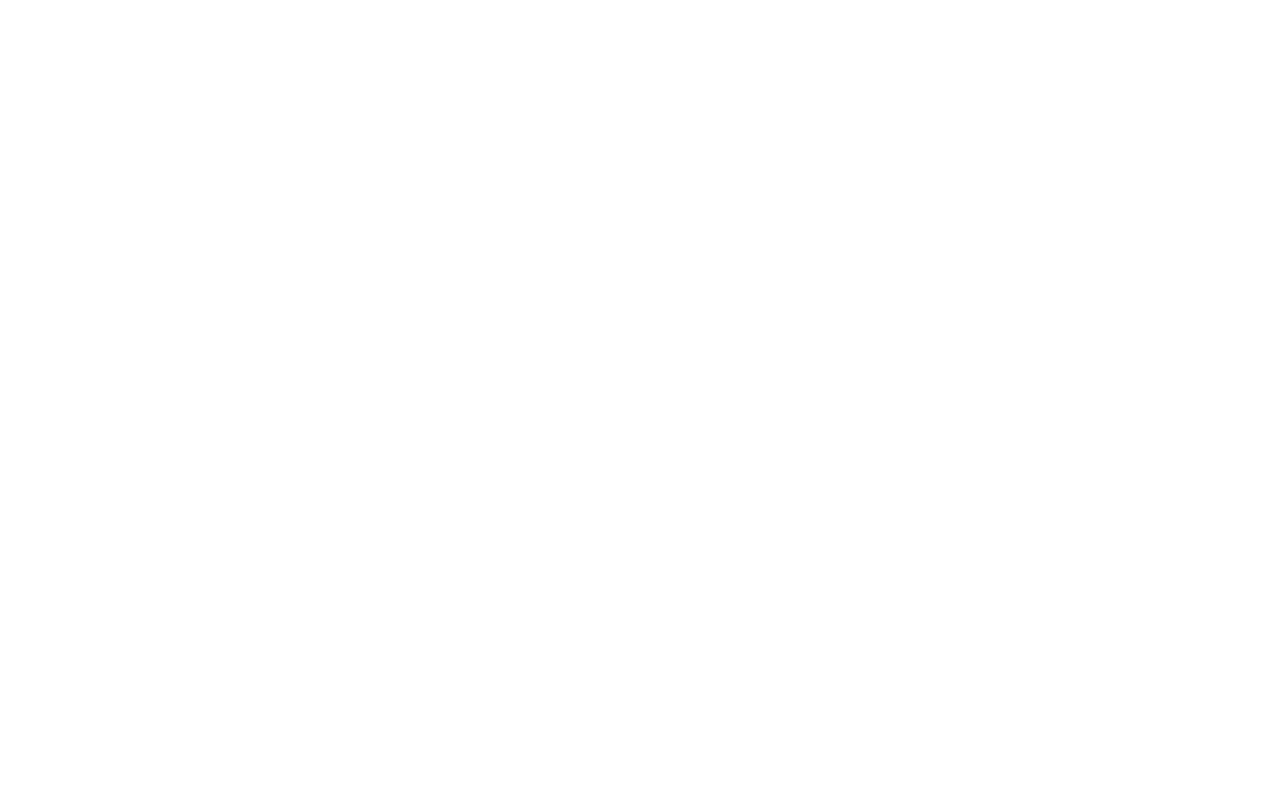
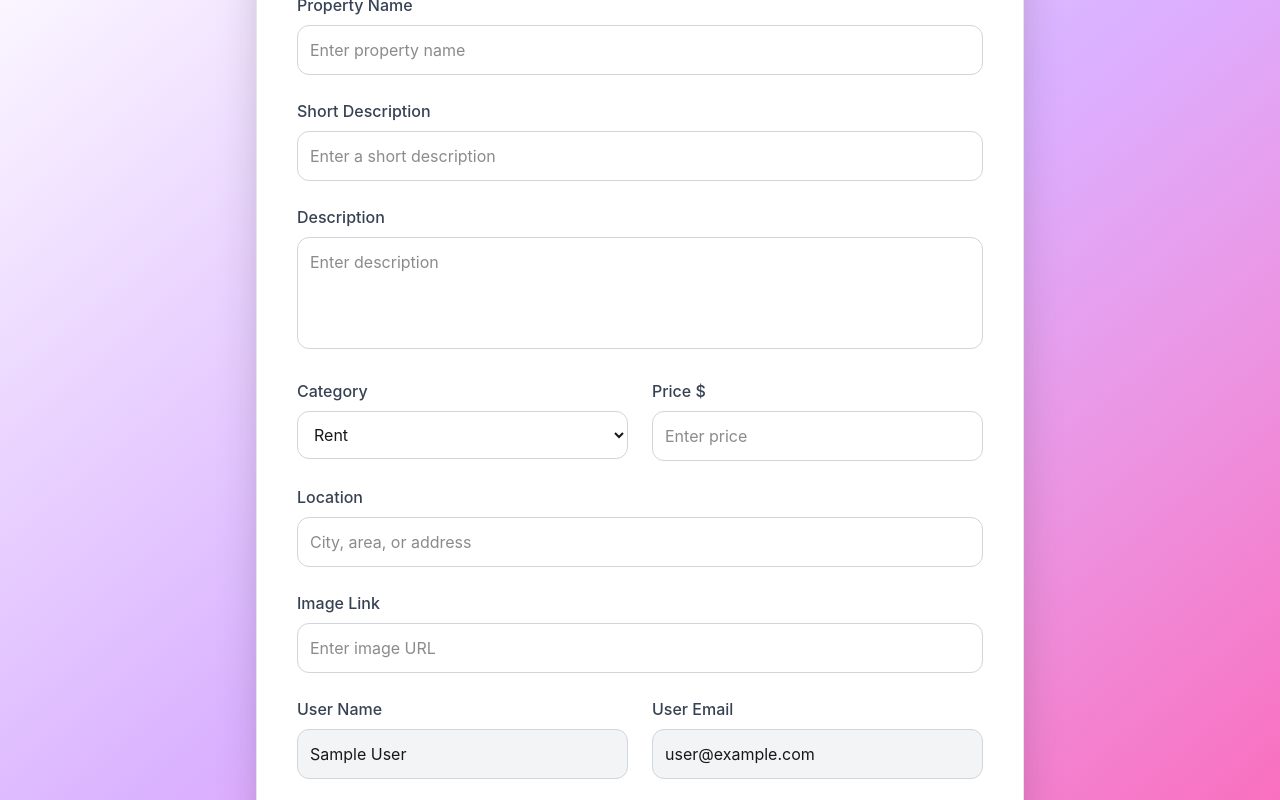
Before and after one commit to provash10/home-nest, a React (Vite) app: page /add-properties in a window 1280 px wide. Shown: the part 200-1000 px from the top of the page. Before the commit the page ends 800 px from the top, so only its background shows below. Built offline with nearby package versions, Linux system fonts and the light colour scheme; no server answers; sample sign-in values are in the browser's storage.

Commit message:
Add Property Design and load data in db

```diff
--- a/src/Pages/AddProperties/AddProperties.jsx
+++ b/src/Pages/AddProperties/AddProperties.jsx
@@ -1,9 +1,153 @@
-import React from 'react';
+import React, { use, useContext } from 'react';
+import { Link } from 'react-router';
+import { AuthContext } from '../../Contexts/AuthContext/AuthContext';
 
 const AddProperties = () => {
+    // const { user } = use(AuthContext)
+    const {user} = useContext(AuthContext)
+    const handleAddProperty = (e) => {
+        e.preventDefault();
+
+        const formData = {
+            name: e.target.name.value,
+            category: e.target.category.value,
+            short_description: e.target.short_description.value,
+            description: e.target.description.value,
+            location: e.target.location.value,
+            price: Number(e.target.price.value),
+            image: e.target.image.value,
+            postedBy: e.target.userName.value,
+            // postedBy: e.target.userEmail.value,
+            createdAt: new Date().toISOString(),
+            userEmail: e.target.userEmail.value,
+            userName: e.target.userName.value,
+        }
+
+        console.log(formData); //checked ok
+
+        fetch('http://localhost:3000/properties', {
+            method: "POST",
+            headers: {
+                "Content-Type": "application/json",
+            },
+
+            // body: formData  -->400 showing
+            body: JSON.stringify(formData)
+        })
+            .then(res => res.json())
+            .then(data => {
+                console.log(data)
+            })
+            .catch(err => {
+                console.log(err)
+            })
+    }
+
     return (
-        <div>
-            <h3>Add Properties</h3>
+        <div className="min-h-screen flex items-center justify-center bg-gradient-to-br via-purple-300 to-pink-400">
+            <form onSubmit={handleAddProperty} className="bg-white shadow-2xl rounded-2xl p-10 m-5 space-y-8 border border-gray-200 max-w-3xl w-full">
+
+                <h2 className="text-3xl font-extrabold text-gray-800 text-center mb-6">Add New Property</h2>
+
+                <div className="grid grid-cols-1 sm:grid-cols-2 gap-6">
+                    {/* property name */}
+                    <div className="col-span-1 sm:col-span-2">
+                        <label className="block text-gray-700 font-medium mb-2">Property Name</label>
+                        <input
+                            type="text" name="name"
+                            placeholder="Enter property name"
+                            className="w-full p-3 border border-gray-300 rounded-xl focus:outline-none focus:ring-2 focus:ring-indigo-400 transition"
+                        />
+                    </div>
+
+                    {/* Short Description */}
+                    <div className="col-span-1 sm:col-span-2">
+                        <label className="block text-gray-700 font-medium mb-2">Short Description</label>
+                        <input
+                            type="text"
+                            name="short_description"
+                            placeholder="Enter a short description"
+                            className="w-full p-3 border border-gray-300 rounded-xl focus:outline-none focus:ring-2 focus:ring-indigo-400 transition"
+                        />
+                    </div>
+
+                    <div className="col-span-1 sm:col-span-2">
+                        <label className="block text-gray-700 font-medium mb-2">Description</label>
+                        <textarea
+                            name="description"
+                            placeholder="Enter description"
+                            className="w-full p-3 border border-gray-300 rounded-xl focus:outline-none focus:ring-2 focus:ring-indigo-400 resize-none h-28 transition"
+                        />
+                    </div>
+
+                    <div>
+                        <label className="block text-gray-700 font-medium mb-2">Category</label>
+                        <select name="category" className="w-full p-3 border border-gray-300 rounded-xl focus:outline-none focus:ring-2 focus:ring-indigo-400 transition">
+                            <option>Rent</option>
+                            <option>Sale</option>
+                            <option>Commercial</option>
+                            <option>Land</option>
+                        </select>
+                    </div>
+
+                    <div>
+                        <label className="block text-gray-700 font-medium mb-2">Price $</label>
+                        <input
+                            type="number" name="price"
+                            placeholder="Enter price"
+                            className="w-full p-3 border border-gray-300 rounded-xl focus:outline-none focus:ring-2 focus:ring-indigo-400 transition"
+                        />
+                    </div>
+
+                    <div className="col-span-1 sm:col-span-2">
+                        <label className="block text-gray-700 font-medium mb-2">Location</label>
+                        <input
+                            type="text" name="location"
+                            placeholder="City, area, or address"
+                            className="w-full p-3 border border-gray-300 rounded-xl focus:outline-none focus:ring-2 focus:ring-indigo-400 transition"
+                        />
+                    </div>
+
+                    <div className="col-span-1 sm:col-span-2">
+                        <label className="block text-gray-700 font-medium mb-2">Image Link</label>
+                        <input
+                            type="text" name="image"
+                            placeholder="Enter image URL"
+                            className="w-full p-3 border border-gray-300 rounded-xl focus:outline-none focus:ring-2 focus:ring-indigo-400 transition"
+                        />
+                    </div>
+
+                    <div>
+                        <label className="block text-gray-700 font-medium mb-2">User Name</label>
+                        <input
+                            type="text" name="userName" defaultValue={user?.displayName || ""}
+                            readOnly
+                            className="w-full p-3 border border-gray-300 rounded-xl bg-gray-100"
+                        />
+                    </div>
+
+                    <div>
+                        <label className="block text-gray-700 font-medium mb-2">User Email</label>
+                        <input
+                            type="email" name="userEmail" defaultValue={user?.email || ""}
+                            readOnly
+                            className="w-full p-3 border border-gray-300 rounded-xl bg-gray-100"
+                        />
+                    </div>
+
+                </div>
+
+                <div className='flex justify-between'>
+                    <Link to='/' className="bg-gradient-to-r from-indigo-600 via-purple-600 to-pink-600 text-white p-3 rounded-2xl text-lg font-semibold hover:scale-105 transform transition-all shadow-lg">
+                        Back Home
+                    </Link>
+
+                    <button type="submit" className="bg-gradient-to-r from-indigo-600 via-purple-600 to-pink-600 text-white p-3 rounded-2xl text-lg font-semibold hover:scale-105 transform transition-all shadow-lg">
+                        Add Property
+                    </button>
+                </div>
+
+            </form>
         </div>
     );
 };
--- a/src/Pages/Home/Home.jsx
+++ b/src/Pages/Home/Home.jsx
@@ -1,10 +1,32 @@
-import React from 'react';
+import React, { useState } from 'react';
+import { useLoaderData } from 'react-router';
 
 const Home = () => {
+    const [search, setSearch] = useState('');
+    const data = useLoaderData();
+    // console.log(data);
+    const properties = data || [];
 
+
+    const filteredProperties = properties.filter(property =>
+        property.name.toLowerCase().includes(search.toLowerCase()) ||
+        property.category.toLowerCase().includes(search.toLowerCase()) ||
+        property.location.toLowerCase().includes(search.toLowerCase())
+    );
     return (
         <div>
-            <h3>Home Page</h3>
+            <div className="flex justify-between items-center m-8">
+                    <h1 className='text-2xl text-black font-bold'>
+                        Properties Found <span className='text-blue-600 text-xl font-bold'>({filteredProperties.length})</span>
+                    </h1>
+                    <input
+                        type="text"
+                        placeholder="Search by name, category or location..."
+                        value={search}
+                        onChange={(e) => setSearch(e.target.value)}
+                        className="p-2 border border-gray-600 rounded-lg w-64 placeholder-gray-500"
+                    />
+                </div>
         </div>
     );
 };
--- a/src/Routes/Router.jsx
+++ b/src/Routes/Router.jsx
@@ -18,6 +18,7 @@
             {
                 index: true,
                 element: <Home></Home>,
+                loader: () => fetch('http://localhost:3000/properties')
             },
             {
                 path: 'all-properties',
```
